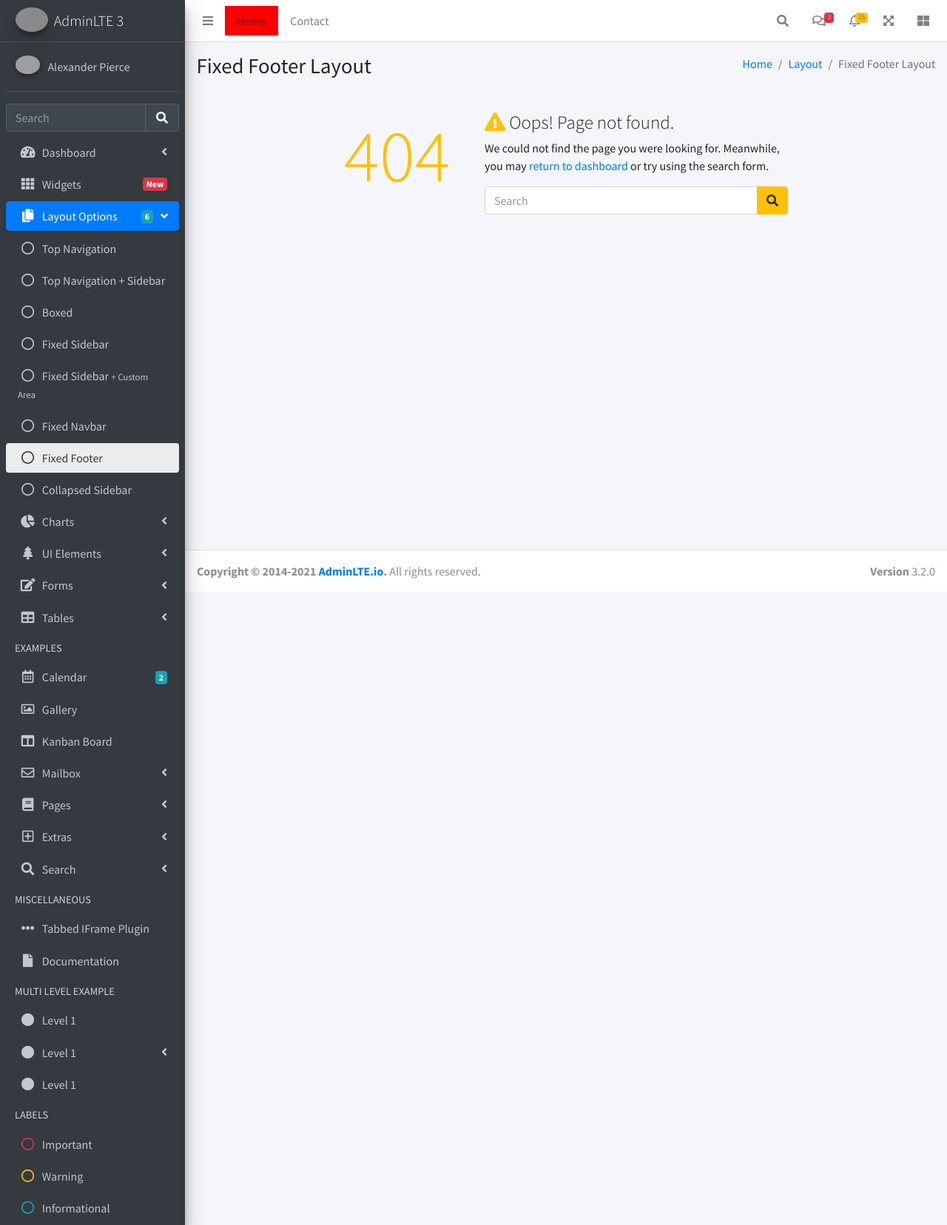
After one commit to paullo-afonso/pweb_restaurante_2023_my, a PHP site: template app/Views/page404.view.php in a window 1280 px wide. The commit adds this page. Shown: the whole page at 74% size. Run offline with PHP 8.4, Linux system fonts and the light colour scheme; the template is opened without the code that fills it, so the values that code supplies are empty; some libraries are stand-ins or nearby versions; grey boxes are pictures that could not be loaded.

Commit message:
Criando as páginas de erro

```diff
--- a/app/Configs/routers.php
+++ b/app/Configs/routers.php
@@ -2,8 +2,13 @@
 
 use Core\Router;
 
+// Rotas do Sistema;
 Router::get("/", Controllers\Home::class);
 Router::get("/produtos", Controllers\Produtos::class);
 Router::get("/produto", Controllers\Produtos::class,'produto');
 Router::get("/produto/{id}/novo", Controllers\Produtos::class,'produto');
 Router::get("/produto/{id}/{nome_usuario}", Controllers\Produtos::class,'produto');
+
+// Rotas do Framework;
+Router::get("/404", Controllers\ErrorController::class, 'page404' );
+Router::get("/500", Controllers\ErrorController::class, 'page500' );
--- /dev/null
+++ b/app/Configs/templates.php
@@ -0,0 +1,5 @@
+<?php
+
+return [
+    "lang" => APPLICATION_LANGUAGE
+];
--- a/app/Core/view.php
+++ b/app/Core/view.php
@@ -40,9 +40,14 @@
         return (isset($this->data[$name]))?$this->data[$name]:null;
     }
 
+    private function getTemplateConfigs(){
+        return Configs::getConfig('templates');
+    }
+
     public function show($data = []){
         $data = array_merge($this->data, $data);
         extract($data);
+        $template = $this->getTemplateConfigs();
         ob_start();
         require $this->createStringRequireView();
         $view = ob_get_clean();
--- a/app/Templates/main.template.php
+++ b/app/Templates/main.template.php
@@ -1,5 +1,5 @@
 <!DOCTYPE html>
-<html lang="pt-br">
+<html lang="<?=$template['lang'] ?>">
 <head>
   <meta charset="utf-8">
   <meta name="viewport" content="width=device-width, initial-scale=1">
--- /dev/null
+++ b/app/Views/page404.view.php
@@ -0,0 +1,28 @@
+<section class="content">
+      <div class="error-page">
+        <h2 class="headline text-warning"> 404</h2>
+
+        <div class="error-content">
+          <h3><i class="fas fa-exclamation-triangle text-warning"></i> Oops! Page not found.</h3>
+
+          <p>
+            We could not find the page you were looking for.
+            Meanwhile, you may <a href="../../index.html">return to dashboard</a> or try using the search form.
+          </p>
+
+          <form class="search-form">
+            <div class="input-group">
+              <input type="text" name="search" class="form-control" placeholder="Search">
+
+              <div class="input-group-append">
+                <button type="submit" name="submit" class="btn btn-warning"><i class="fas fa-search"></i>
+                </button>
+              </div>
+            </div>
+            <!-- /.input-group -->
+          </form>
+        </div>
+        <!-- /.error-content -->
+      </div>
+      <!-- /.error-page -->
+    </section>
```
Also changed, not shown: app/Configs/app.php (+6 -5 lines), app/Controllers/ErrorController.php (added, +19 -0 lines), app/Templates/blank.template.php (added, +29 -0 lines), app/Views/page500.view.php (added, +28 -0 lines).
